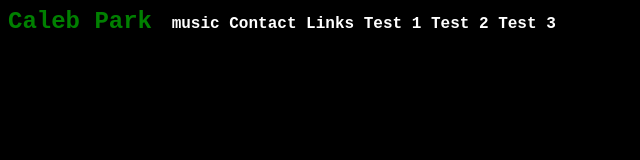
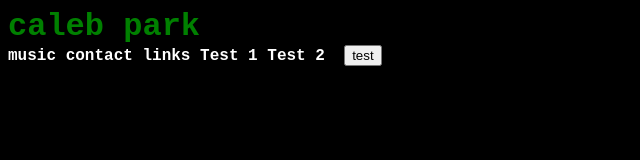
Before and after one commit to progammer/progammer.github.io, a plain HTML site: page index.html in a window 1280 px wide. Shown: the whole page, without its empty margins (0-640 px from the left). Drawn offline with nearby package versions, Linux system fonts and the light colour scheme.

Commit message:
update files

```diff
--- a/index.html
+++ b/index.html
@@ -1,5 +1,5 @@
 <!doctype html>
-<html>
+<html lang="en-US" dir="ltr">
 <head>
 	<title>Caleb Park</title>
 	<link rel="stylesheet" type="text/css" href="main.css">
@@ -10,23 +10,68 @@
  	<meta name="author" content="Caleb Park">
  	<meta name="viewport" content="width=device-width, initial-scale=1">
 
+	 <script src="https://ajax.googleapis.com/ajax/libs/jquery/3.5.1/jquery.min.js"></script>
+	 <script>
+		// note: function() synonymous with () => 'arrow functions'
+		$(document).ready(function(){
+			var listItems = $("li#navi");
+			listItems.hover(function(){
+				$(event.target).toggleClass("alt");
+			})
+			listItems.on('click', () => {
+				$("div").fadeToggle();
+			})
+
+		});
+
+		// TODO:
+		// Somehow get text to align at top / not shift during font size changes
+		// Clicking nav element opens text boxes-- closes upon opening another one
+		// music : rec generator
+		//
+
+
+		 // https://stackoverflow.com/questions/4907843/open-a-url-in-a-new-tab-and-not-a-new-window
+
+		function toggleLightMode() {
+			document.body.classList.toggle("light-mode");
+		}
+
+		function openInNewTab(url) {
+ 			var win = window.open(url);//, '_blank');
+		}
+		//focus?
+
+		function changeColor(newColor) {
+			var elem = document.getElementById('bruh');
+			elem.style.color = newColor;
+		}
+
+		var li = document.getElementByID("bruh2");
+		li.addEventListener("click", changeColor('green'), true);
+
+	</script>
+
 </head>
 
 <body>
 
 	<header>
-		<nav>
-			<h1>Caleb Park</h1>
-			<ul>
-				<li>music</li>
-				<li>Contact</li>
-				<li>Links</li>
-				<li>Test 1</li>
-				<li>Test 2</li>
-				<li>Test 3</li>
-			</ul>
-		</nav>
+		<h1> caleb park </h1>
+
+
 	</header>
+	<ul>
+		<li id="navi">music</li>
+		<li id="navi" onmouseover="changeColor('green')" onmouseout = "changeColor('white')">contact</li>
+		<li id="navi">links</li>
+		<li onclick="openInNewTab('https://www.google.com')">Test 1</li>
+		<li>Test 2</li>
+		<li></li>
+	</ul>
+	<button onclick="toggleLightMode()">test</button>
+	<div hidden onclick="openInNewTab('about:blank')">CONTACT 1</div>
+	<div hidden>CONTACT 2<span class="field"></span></div>
 </body>
 
 
--- /dev/null
+++ b/index.js
@@ -0,0 +1 @@
+//todo
--- a/main.css
+++ b/main.css
@@ -1,8 +1,14 @@
 body {
+	transition: all 1s;
 	background-color: black;
-	color: green;
+	color: white;
 	font-weight: bold;
 	font-family: Courier New;
+}
+
+.light-mode {
+	background-color: white;
+	color: black;
 }
 
 a {
@@ -12,24 +18,43 @@ a {
 }
 
 header {
-	background: black;
+	vertical-align: text-bottom;
 }
 
 header h1 {
+	vertical-align: top;
 	color: green;
 	display: inline;
 	margin: 0;
 }
 
-nav ul {
+ul {
 	display: inline;
-	padding: 0 0 0 10px;
+ /**top right bottom left
+ */
+	padding: 0 0 0 0px;
 }
 
-nav ul li {
+ul li {
+	cursor: pointer;
+	display: inline-block;
+	list-style-type: none;
+	transition: all 0.4s;
+}
+
+.alt {
+	color: green;
+	font-size:99px;
+}
+
+#bruh.expand {
+	font-size: 100px;
 	background-color: black;
 	color: white;
 	display: inline-block;
 	list-style-type: none;
-	padding: ;
 }
+
+div.hidden {
+	display: none;
+}
```
